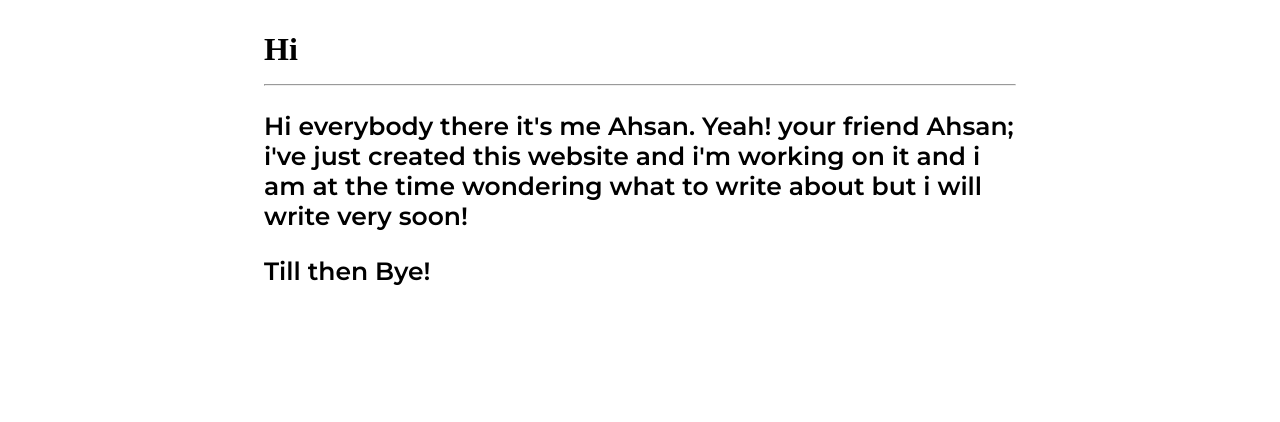
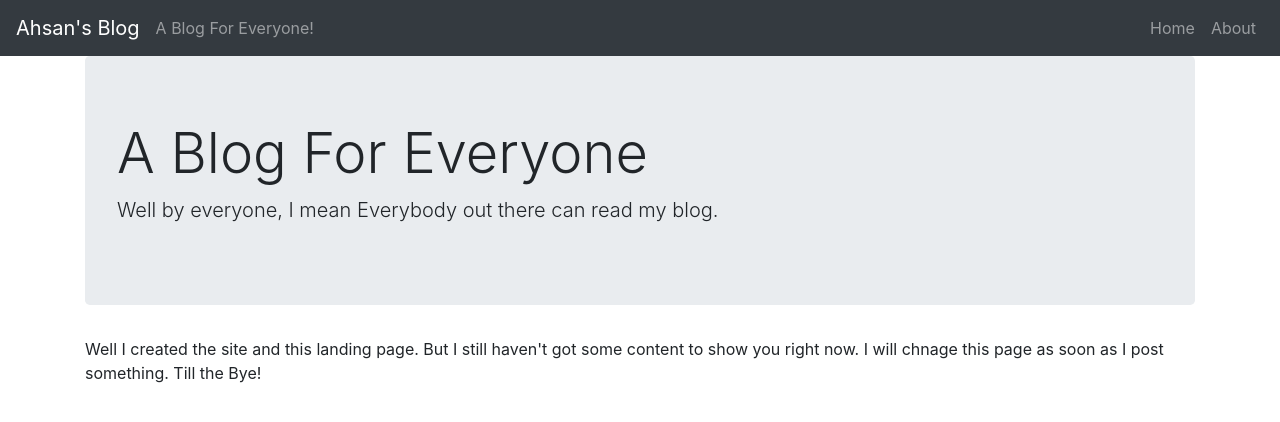
Before and after one commit to ahsan8079/ahsan8079.github.io, a plain HTML site: page index.html in a window 1280 px wide. Drawn offline with nearby package versions, Linux system fonts and the light colour scheme.

Commit message:
Update index.html

```diff
--- a/index.html
+++ b/index.html
@@ -1,15 +1,44 @@
 <!DOCTYPE html>
-<html lang="en" dir="ltr">
-  <head>
-    <meta charset="utf-8">
-    <link href="https://fonts.googleapis.com/css?family=Montserrat:400,400i,600&display=swap" rel="stylesheet">
-    <link rel="stylesheet" href="/css/master.css">
-    <title>Ahsan Saifi Blog</title>
-  </head>
-  <body>
-    <h1>Hi</<h1>
-      <hr>
-      <p>Hi everybody there it's me Ahsan. Yeah! your friend Ahsan; i've just created this website and i'm working on it and i am at the time wondering what to write about but i will write very soon!</p>
-      <p>Till then Bye!</p>
-  </body>
+<html>
+<head>
+	<title>Ahsan's Blog - A Blog for everyone!</title>
+	<link rel="stylesheet" href="https://stackpath.bootstrapcdn.com/bootstrap/4.3.1/css/bootstrap.min.css" integrity="sha384-ggOyR0iXCbMQv3Xipma34MD+dH/1fQ784/j6cY/iJTQUOhcWr7x9JvoRxT2MZw1T" crossorigin="anonymous">
+</head>
+<body>
+	<nav class="navbar navbar-expand-md navbar-dark bg-dark">
+		<a href="#" class="navbar-brand" href="#">Ahsan's Blog</a>
+		<button class="navbar-toggler" type="button" data-toggle="collapse" data-target="#nav-content" aria-controls="nav-content" aria-expanded="false" aria-label="Toggle navigation">
+    		<span class="navbar-toggler-icon"></span>
+  		</button>
+		<div class="collapse navbar-collapse" id="nav-content">
+			<span class="navbar-text text-capitalize">A blog for Everyone!</span>
+		<ul class="navbar-nav ml-auto">
+			<li class="nav-item">
+				<a class="nav-link" href="#">Home</a>
+			</li>
+			<li class="nav-item">
+				<a class="nav-link" href="#">About</a>
+			</li>
+		</ul>
+		</div>
+
+	</nav>
+
+
+	<div class="container">
+		<div class="jumbotron">
+		<h1 class="display-4">A Blog For Everyone</h1>
+		<p class="lead">
+			Well by everyone, I mean Everybody out there can read my blog.
+		</p>
+	</div>
+		<p>
+			Well I created the site and this landing page. But I still haven't got some content to show you right now. I will chnage this page as soon as I post something. Till the Bye!
+		</p>
+	</div>
+
+<script src="https://code.jquery.com/jquery-3.3.1.slim.min.js" integrity="sha384-q8i/X+965DzO0rT7abK41JStQIAqVgRVzpbzo5smXKp4YfRvH+8abtTE1Pi6jizo" crossorigin="anonymous"></script>
+<script src="https://cdnjs.cloudflare.com/ajax/libs/popper.js/1.14.7/umd/popper.min.js" integrity="sha384-UO2eT0CpHqdSJQ6hJty5KVphtPhzWj9WO1clHTMGa3JDZwrnQq4sF86dIHNDz0W1" crossorigin="anonymous"></script>
+<script src="https://stackpath.bootstrapcdn.com/bootstrap/4.3.1/js/bootstrap.min.js" integrity="sha384-JjSmVgyd0p3pXB1rRibZUAYoIIy6OrQ6VrjIEaFf/nJGzIxFDsf4x0xIM+B07jRM" crossorigin="anonymous"></script>
+</body>
 </html>
```
